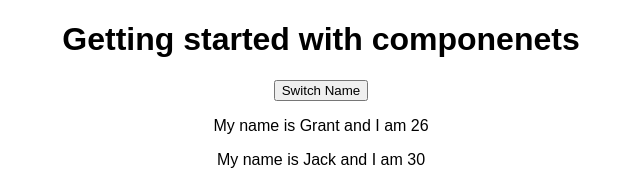
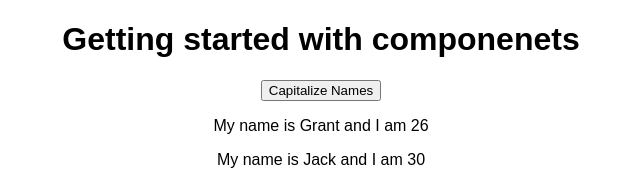
Before and after one commit to grantdwoods/react-udemy, a React (Create React App) app: page / in a window 1280 px wide. Shown: the top 170 px of the page, without its empty margins (319-959 px from the left). Built offline with nearby package versions, Linux system fonts and the light colour scheme.

Commit message:
Using setState to re-render changes

```diff
--- a/src/App.js
+++ b/src/App.js
@@ -9,19 +9,26 @@ class App extends Component {
     persons : [
       { name: 'Grant', age: 26 },
       { name: 'Jack', age: 30},
-    ]
+    ],
+    otherState: 'stuff'
   }
 
-  onSwitchClick = () => {
+  onCapitalizeClick = () => {
     console.log('Clicked!');
 
+    this.setState({
+      persons : [
+          { name: 'GRANT', age: 26 },
+          { name: 'JACK', age: 30},
+      ]
+    });
   }
 
   render() {
     return (
       <div className="App">
         <h1>Getting started with componenets</h1>
-        <button onClick={this.onSwitchClick}>Switch Name</button>
+        <button onClick={this.onCapitalizeClick}>Capitalize Names</button>
         <Person name={this.state.persons[0].name} age={this.state.persons[0].age}/>
         <Person name={this.state.persons[1].name} age={this.state.persons[1].age}/>
       </div>
```
